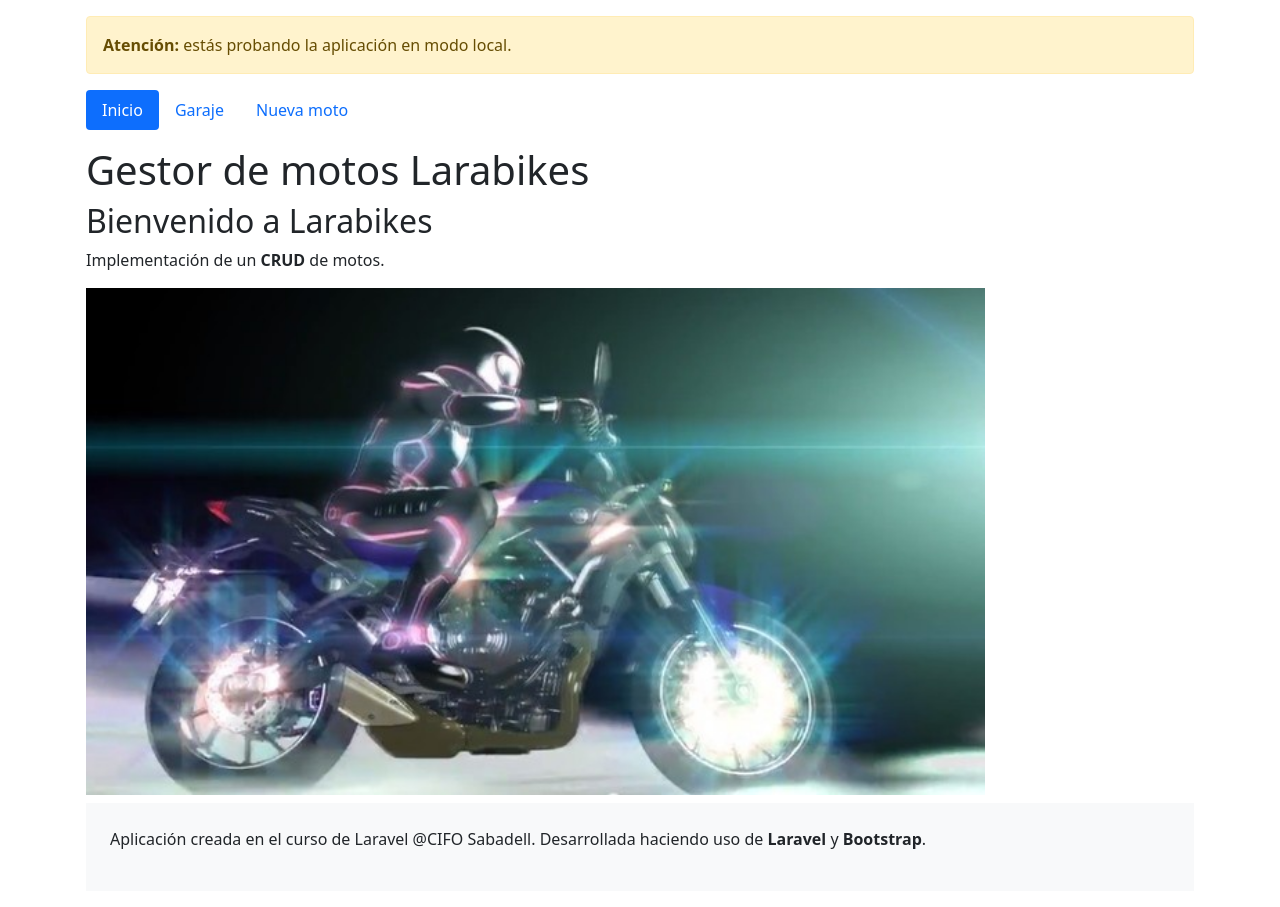
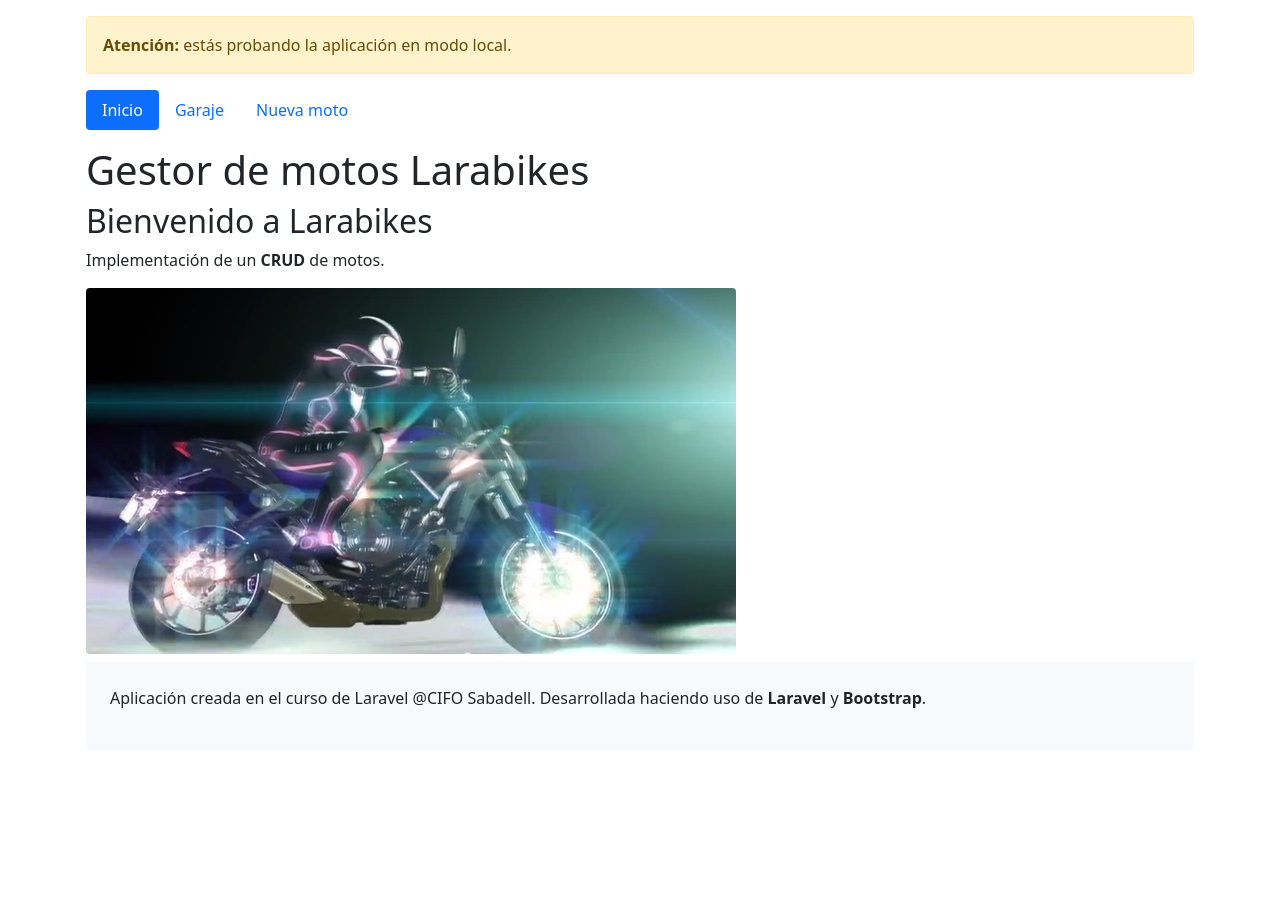
Before and after one commit to desplega/larabikes, a Laravel app: page / in a window 1280 px wide. After the commit the page ends 708 px from the top, so only its background shows below. Run offline with Laravel 8, Linux system fonts and the light colour scheme.

Commit message:
Revies image sizes

```diff
--- a/resources/views/errors/404.blade.php
+++ b/resources/views/errors/404.blade.php
@@ -3,9 +3,9 @@
 @section('titulo', 'Moto no encontrada')
 
 @section('contenido')
-    <div class="text-center">
+    <figure class="text-center">
         <img class="rounded mx-auto d-block" alt="Moto no encontrada" src="{{ asset('images/errors/404.jpg') }}">
-    </div>
+    </figure>
 
     <p class="fs-1 text-center">404</p>
 @endsection
--- a/resources/views/errors/503.blade.php
+++ b/resources/views/errors/503.blade.php
@@ -3,9 +3,9 @@
 @section('titulo', 'Error del servidor')
 
 @section('contenido')
-    <div class="text-center">
+    <figure class="text-center">
         <img class="rounded mx-auto d-block" alt="Error de servidor" src="{{ asset('images/errors/503.png') }}">
-    </div>
+    </figure>
 
     <p class="fs-1 text-center">503</p>
 @endsection
--- a/resources/views/welcome.blade.php
+++ b/resources/views/welcome.blade.php
@@ -4,8 +4,8 @@
         <h2>Bienvenido a Larabikes</h2>
         <p>Implementación de un <b>CRUD</b> de motos.</p>
 
-        <figure class="row mt-2 mb-2 col-10 offet-1">
-            <img class="d-block w-100" alt="Moto" src="{{ asset('images/bikes/moto.jpg') }}">
+        <figure class="mt-2 mb-2 col-10 offet-1">
+            <img class="rounded d-block" alt="Moto" src="{{ asset('images/bikes/moto.jpg') }}">
         </figure>
 @endsection
 
```
